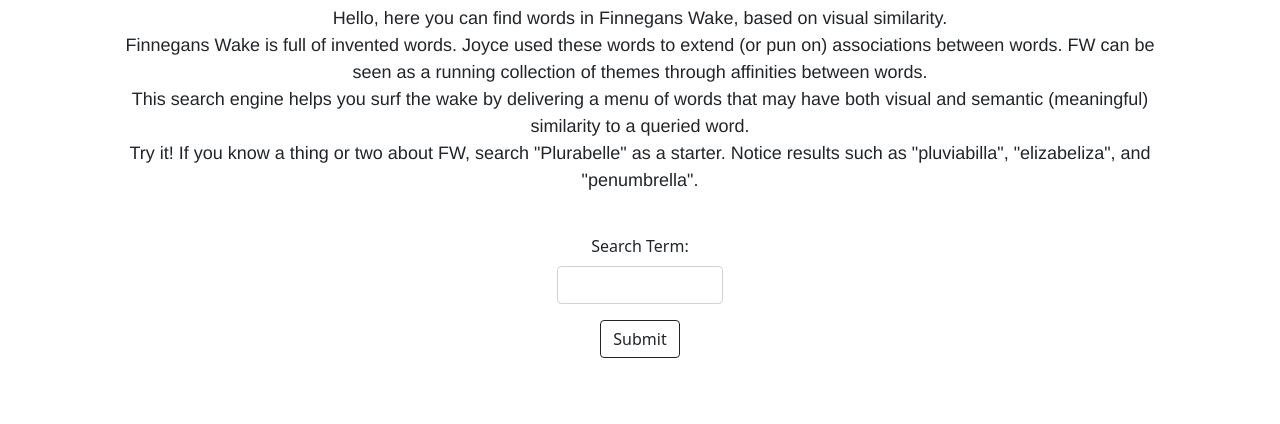
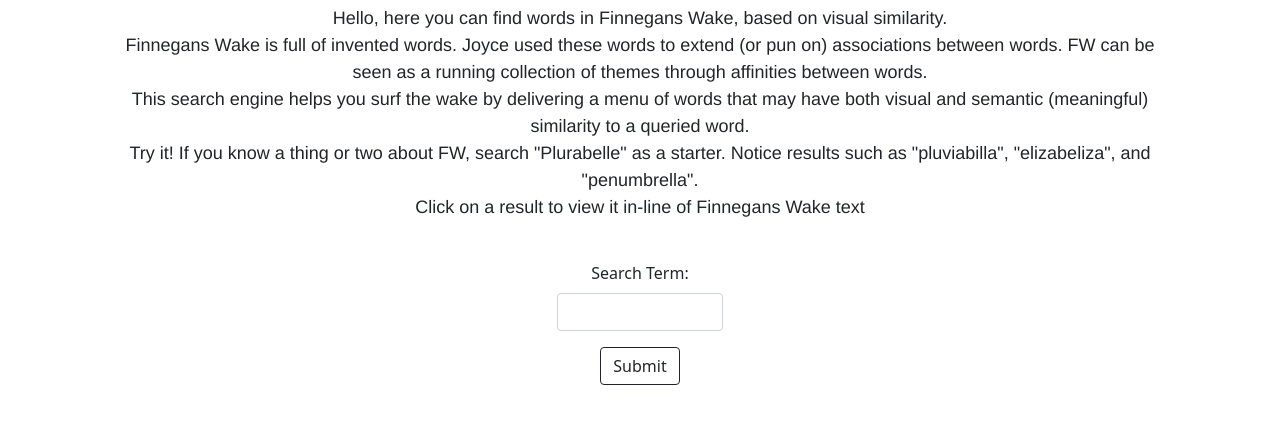
Before and after one commit to sdot61/fw, a Flask app: page / in a window 1280 px wide. Shown: the part 186-610 px from the top of the page. Run offline with Flask 2, Linux system fonts and the light colour scheme; parts of the project's set-up code (start-up, migrations or seed data) failed here and were passed over; some libraries are stand-ins or nearby versions.

Commit message:
Update index.html

```diff
--- a/templates/index.html
+++ b/templates/index.html
@@ -18,6 +18,7 @@
                 <p class="small-lead mb-0">Finnegans Wake is full of invented words. Joyce used these words to extend (or pun on) associations between words. FW can be seen as a running collection of themes through affinities between words.</p>
                 <p class="small-lead mb-0">This search engine helps you surf the wake by delivering a menu of words that may have both visual and semantic (meaningful) similarity to a queried word.</p>
                 <p class="small-lead mb-0">Try it! If you know a thing or two about FW, search "Plurabelle" as a starter. Notice results such as "pluviabilla", "elizabeliza", and "penumbrella".</p>
+                <p class="small-lead mb-0">Click on a result to view it in-line of Finnegans Wake text</p>
                 <p></p>
 
             </div>
```
